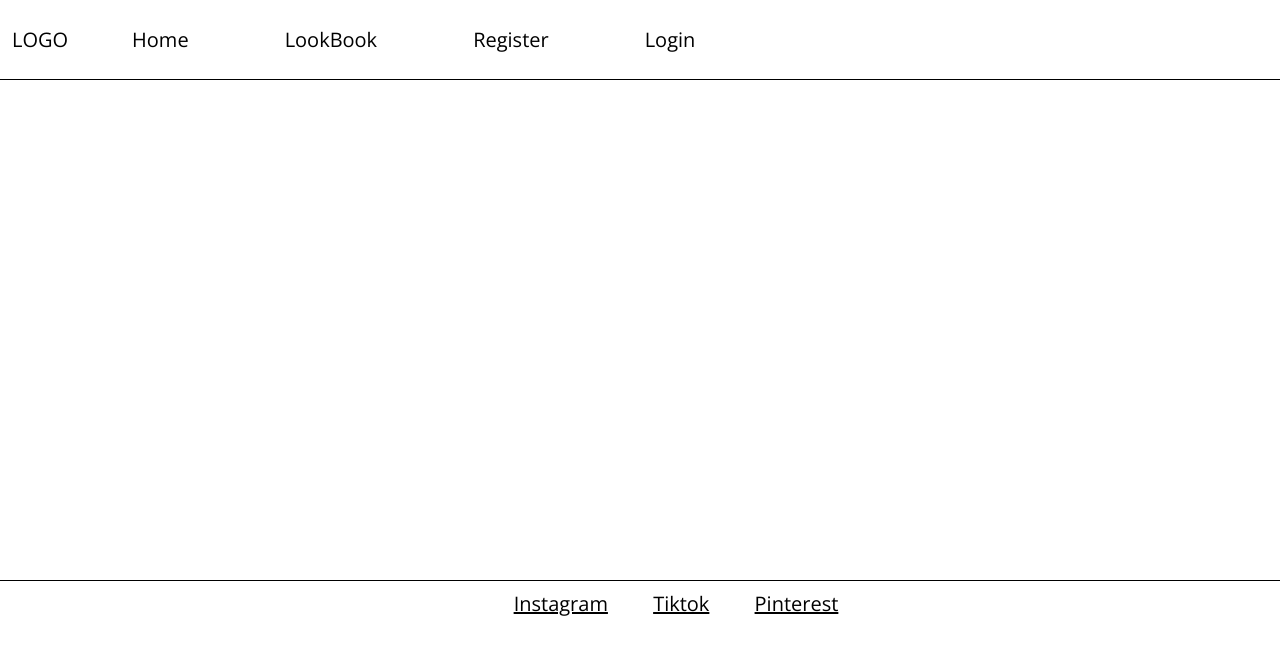
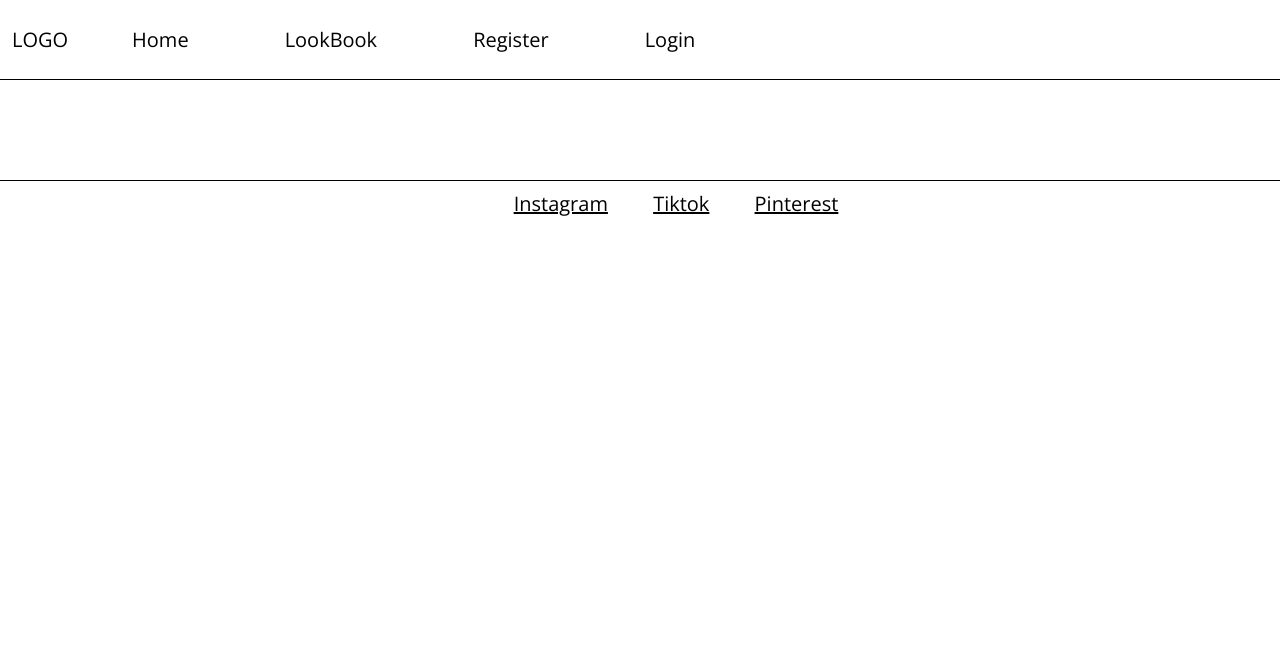
Before and after one commit to CharReek/Project-4-Blog, a Django app: page /lookbook/lookbook/ in a window 1280 px wide. Shown: the top 655 px of the page. Run offline with Django 3.2, Linux system fonts and the light colour scheme; data that the repository does not hold is empty.

Commit message:
play with layout for lookbook page

```diff
--- a/static/css/style.css
+++ b/static/css/style.css
@@ -207,7 +207,7 @@ form#signup_form{
 /* lookbook */
 
 .row.content{
-    height: 500px;
+    height: 100px;
 }
 .lookbook{
     background-color: #ccd5ae;
--- a/templates/lookbook.html
+++ b/templates/lookbook.html
@@ -11,14 +11,14 @@
                     <img class="card-img-top " src="{{ post.features_image.url }}">
                 </div>
             </a>
+        </div>
         {% if forloop.counter|divisibleby:1 %}
-        </div>
         <div class="col-sm-6">
             <div>
                 <div class="right lookbook">
-                    <h1>Right</h1>
                 </div>
             </div>
+        {% else %}
             <div class="row">
                 <div class="col-sm-12 lookbook" >
                     <div class="right">
```
